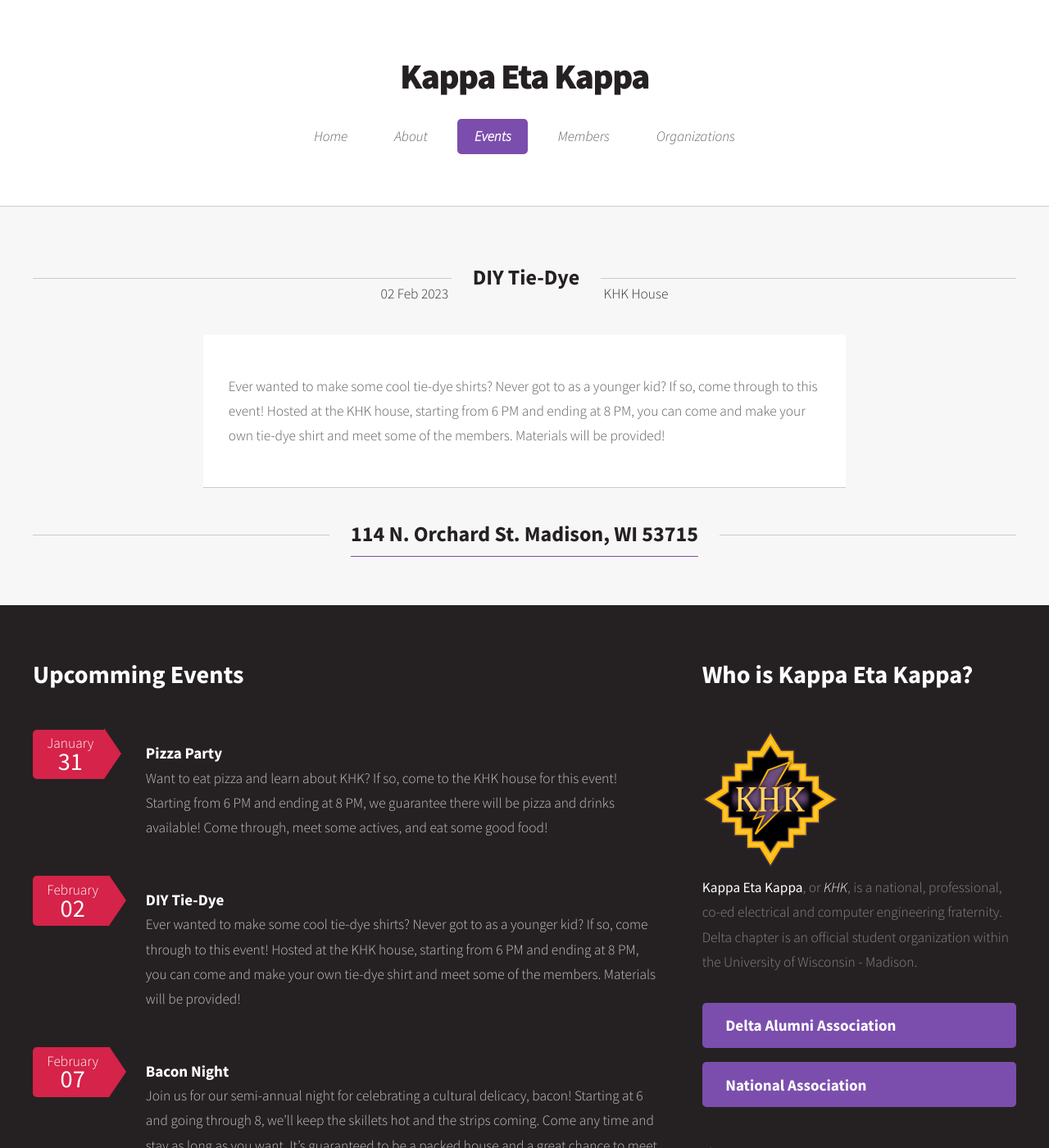
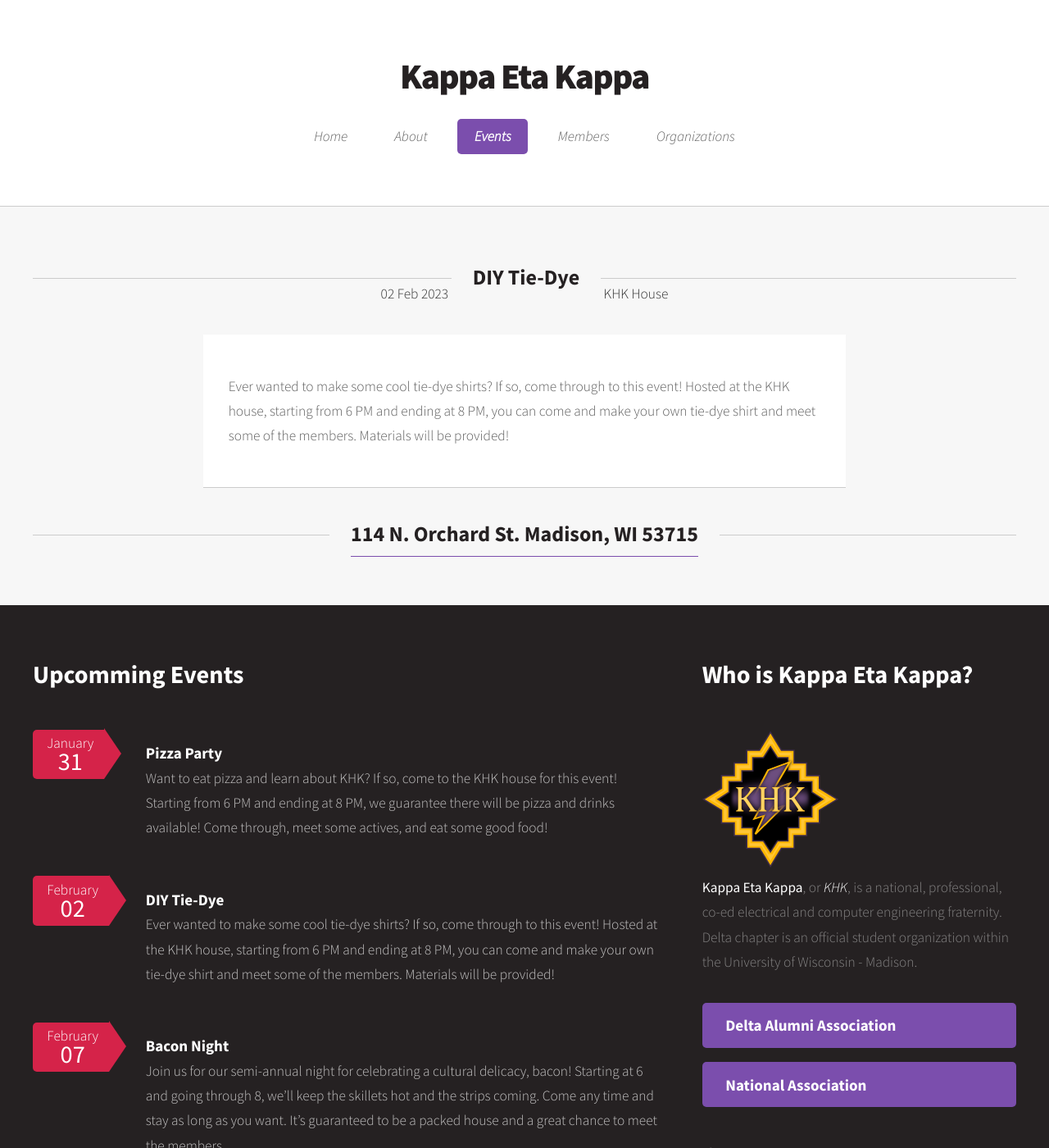
Before and after one commit to KappaEtaKappa/KappaEtaKappa.github.io, a Jekyll site: the page built from _events/2023-02-02-tie-dye.md, in a window 1280 px wide and 1400 px high. Shown: the whole window at 82% size. Built offline with Jekyll 4.4.1, drawn with Linux system fonts in a browser that asks for light colours.

Commit message:
Update 2023-02-02-tie-dye.md
Removed strange sentence

```diff
--- a/_events/2023-02-02-tie-dye.md
+++ b/_events/2023-02-02-tie-dye.md
@@ -7,4 +7,4 @@
   Madison, WI 53715
 ---
 
-Ever wanted to make some cool tie-dye shirts? Never got to as a younger kid? If so, come through to this event! Hosted at the KHK house, starting from 6 PM and ending at 8 PM, you can come and make your own tie-dye shirt and meet some of the members. Materials will be provided!
+Ever wanted to make some cool tie-dye shirts? If so, come through to this event! Hosted at the KHK house, starting from 6 PM and ending at 8 PM, you can come and make your own tie-dye shirt and meet some of the members. Materials will be provided!
```
